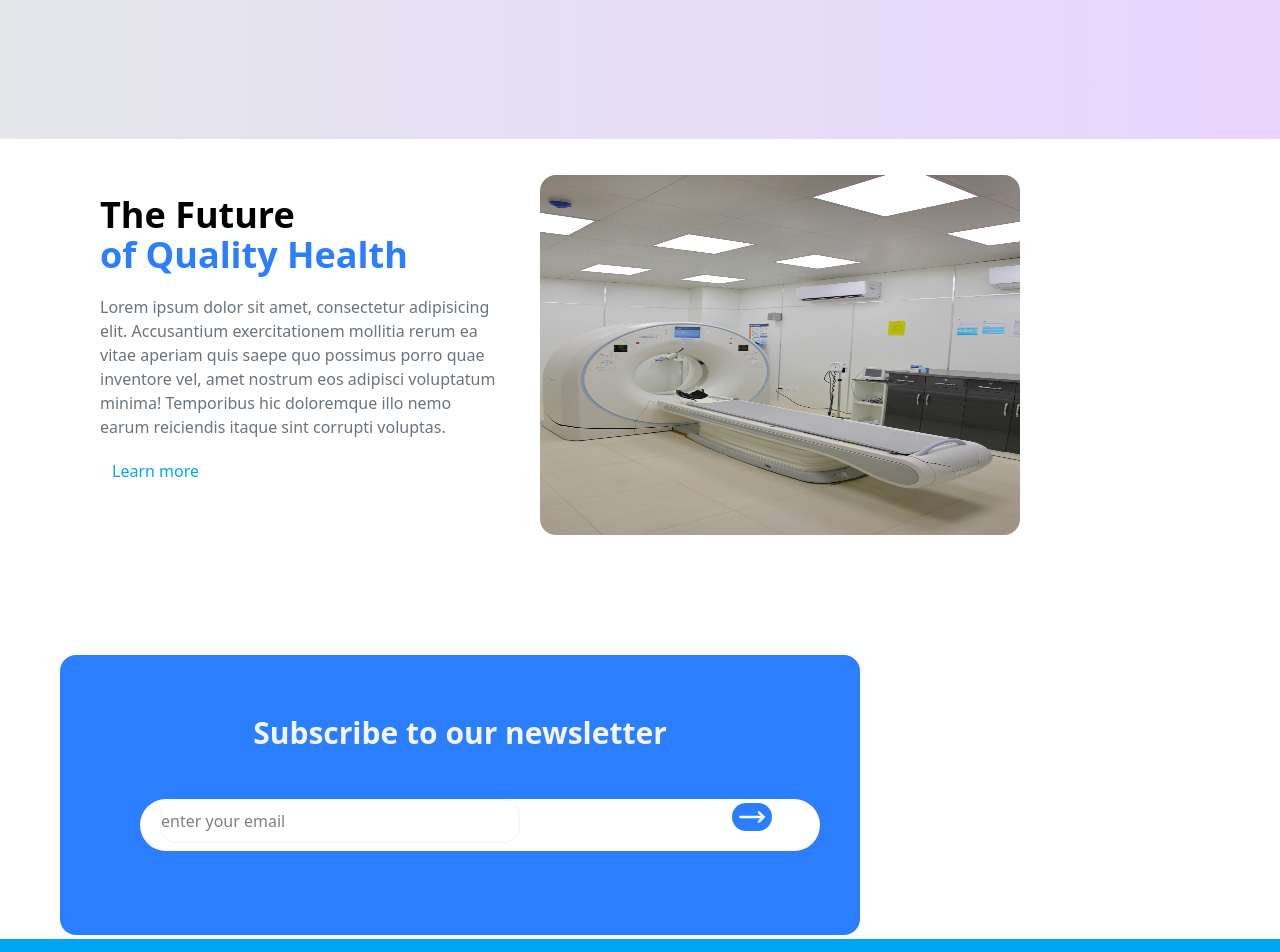
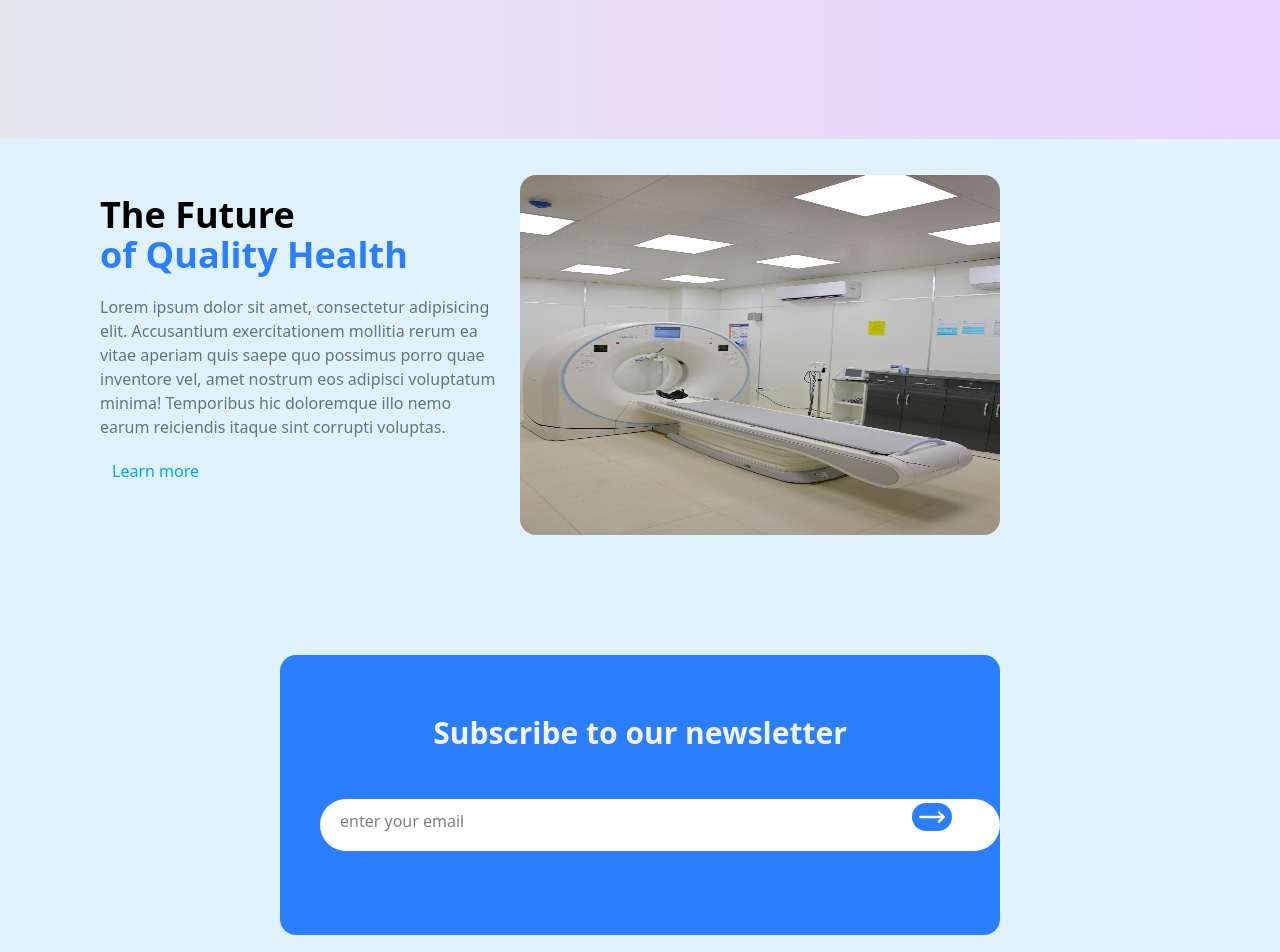
Before and after one commit to shailendrapratap1/clinic-website, a React (Vite) app in the folder clinicweb/: page /history in a window 1280 px wide. Shown: the part 2200-3152 px from the top of the page. Built offline with nearby package versions, Linux system fonts and the light colour scheme.

Commit message:
Update History.jsx

```diff
--- a/clinicweb/src/pages/History.jsx
+++ b/clinicweb/src/pages/History.jsx
@@ -1,11 +1,11 @@
 
-
+import { Button } from '../components'
 import { MoveRight } from 'lucide-react'
 
 const History = () => {
   return (
-    <section id='history' className='min-h-screen bg-white '>
-      <div className='flex flex-col md:flex md:flex-row md:mx-20 md:pt-9 gap-5'>
+    <section id='history' className='min-h-screen bg-sky-100 pb-10 '>
+      <div className='flex flex-col md:flex md:flex-row md:mx-20 md:pt-9 '>
          <div className='flex flex-col  md:w-100 md:h-90 mx-5 my-5'>
          <h2 className='text-4xl font-bold '>The Future </h2>
         <h1 className='text-4xl font-bold text-blue-500'>of Quality Health</h1>
@@ -16,20 +16,23 @@ const History = () => {
 <img src="./o.jpg" className='h-90 w-120 rounded-2xl' alt="" />
          </div>
       </div>
-      <div className='bg-blue-500 md:h-70 ml-4 h-30 md:w-200 md:ml-15 rounded-2xl flex flex-col items-center  mt-20 mb-3 '>
+      <div className='bg-blue-500 md:h-70  h-30   rounded-2xl flex flex-col items-center  md:mx-auto md:w-180  mt-20 '>
      <div className='mb-5'> <h2 className='md:pt-15 md:text-3xl pt-5 font-bold text-gray-100 md:pl-0'>Subscribe to our newsletter</h2></div>
 
         <div className=''>
          <form action="/search" className='md:mt-7  md:ml-10 w-50 md:w-170  md:h-13 h-10 rounded-b-4xl rounded-e-4xl rounded-4xl   bg-white md:mb-100 order-1 md:order-0 '
           >
                <div className='flex flex-row gap-5'>
-          <input  type="email"  name="email" id='email' placeholder='enter your email' className='md:w-90 md:ml-5 w-30 rounded-2xl border border-gray-100'/>
+          <input  type="email"  name="email" id='email' placeholder='enter your email' className='md:w-90 md:ml-5 w-30 rounded-2xl'
+          required/>
 
-           <button className=''
+           <Button className=''
+           type='submit'
            >
         <MoveRight className='md:ml-48 mb-3 bg-blue-500 md:w-10 md:h-7 rounded-b-4xl rounded-e-4xl rounded-4xl text-white cursor-pointer mt-1 ml-4'/>
 
-          </button>
+          </Button>
+
           </div>
 
          </form>
```
